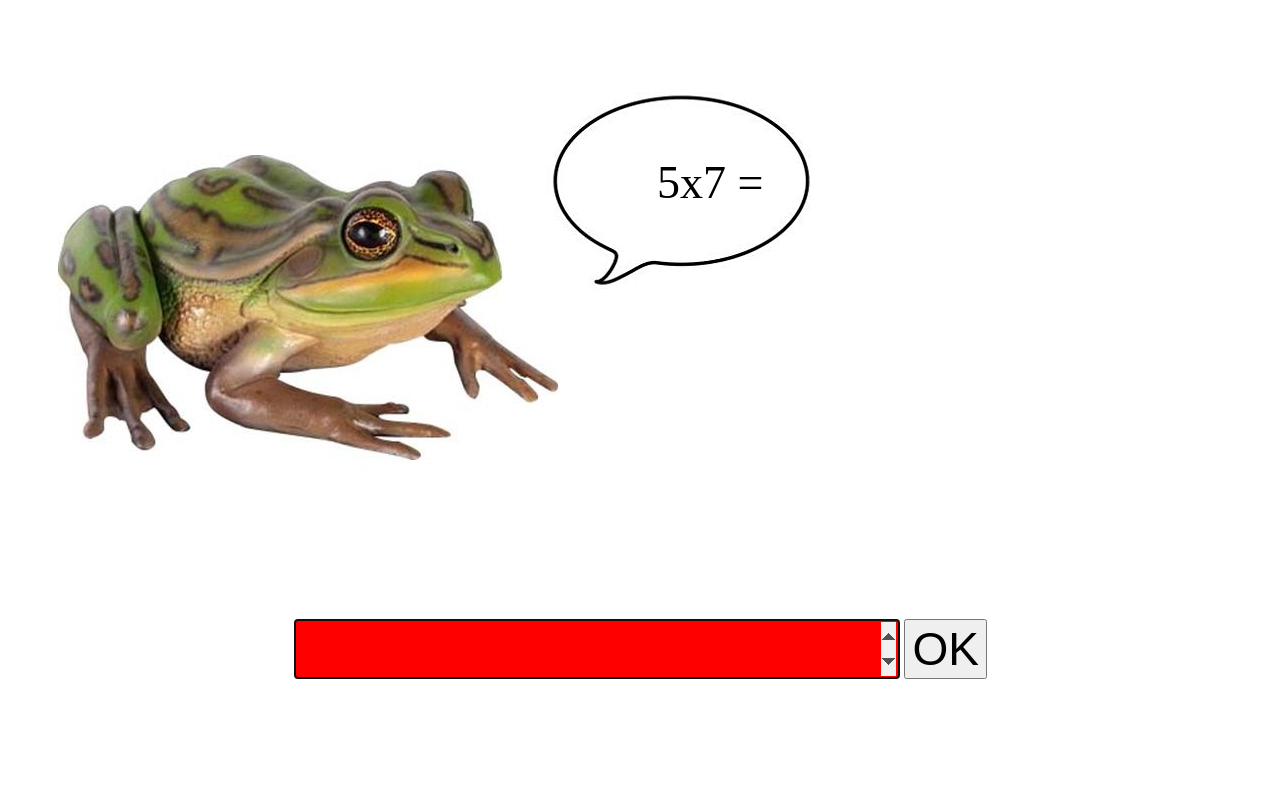
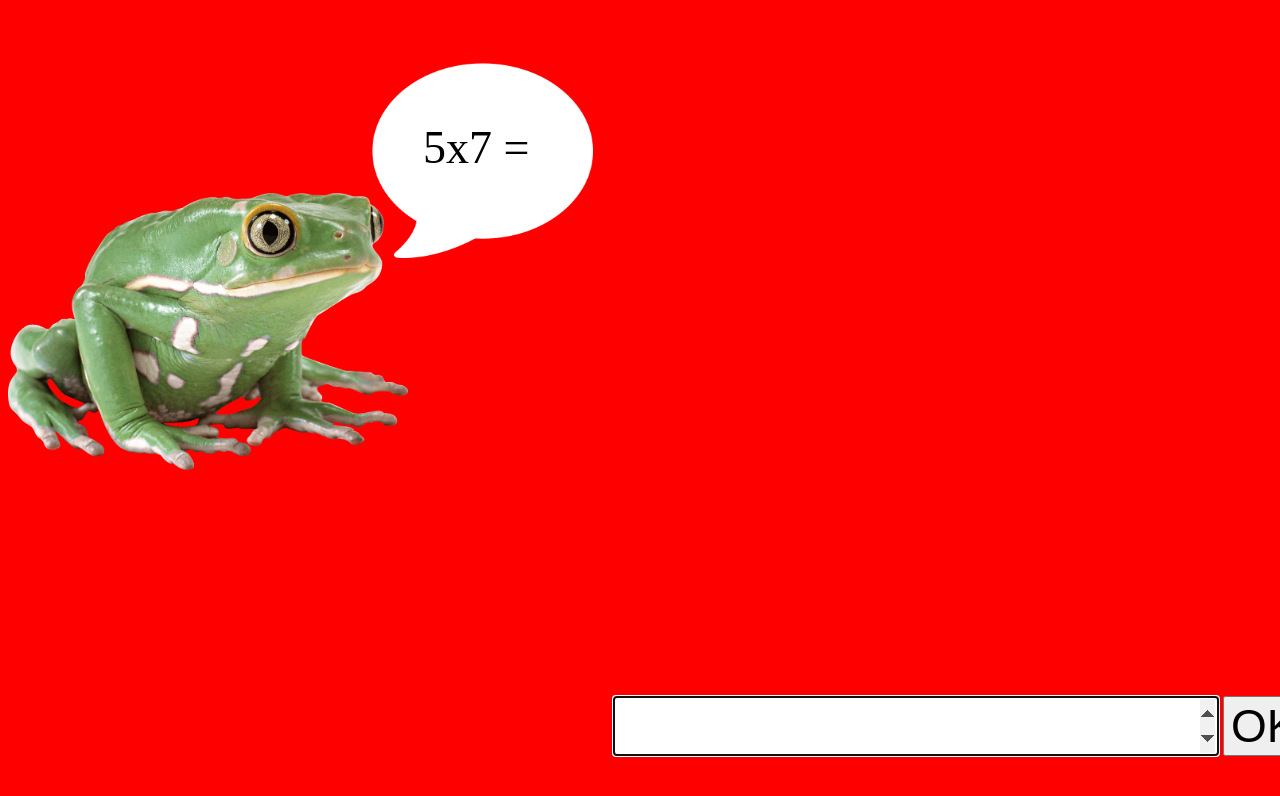
Before and after one commit to cdaugan/calculette, a plain HTML site: page index.html in a window 1280 px wide. Both pictures are taken after typing "5" into the empty fields and a click on the input "OK". Shown: the top 796 px of the page. Drawn offline with nearby package versions, Linux system fonts and the light colour scheme.

Commit message:
couleur du fond et sons

```diff
--- a/index.css
+++ b/index.css
@@ -12,20 +12,23 @@
 
 #bulle {
     position: relative;
-    top: -282px;
-    left: -108px;
+    top: -27px;
+    left: -40px;
+    width: 221px;
 }
 
 #question {
     position: relative;
-    top: -410px;
-    left: -314px;
+    top: -122px;
+    left: -214px;
     font-size: 46px;
 }
 
 
 #reponse-decor {
-    float: right;
+    position: relative;
+    top: 400px;
+    left: 50%;
 }
 
 input {
@@ -51,13 +54,27 @@ input {
 }
 
 #reponse {
-    background-color:white
+    background-color: white
 }
 
 #reponse.bonne {
-    background-color:green;
+    background-color: green;
 }
 
-#reponse.mauvaise{
+#reponse.mauvaise {
     background-color: red;
 }
+
+body.bonne {
+    background-color: green;
+}
+
+body.mauvaise {
+    background-color: red;
+}
+
+img.fond {
+    width: 400px;
+    top: 185px;
+    position: relative;
+}
--- a/index.html
+++ b/index.html
@@ -12,8 +12,8 @@
 
     <div class="frame">
         <div id="question-decor">
-            <img src="images/grenouille.jpg" />
-            <img src="images/bulle.jpg" class="flip-horizontally" id="bulle" />
+            <img class="fond" src="images/grenouille.png" />
+            <img src="images/bulle.png" id="bulle" />
             <span id="question">3x2 =</span>
         </div>
         <div id="score">21</div>
@@ -25,6 +25,9 @@
 
     </div>
 
+    <audio id="audio-bonne" src="sons/bonne.mp3"></audio>
+    <audio id="audio-mauvaise" src="sons/mauvaise.mp3"></audio>
+
 
 </body>
 
--- a/index.js
+++ b/index.js
@@ -39,10 +39,19 @@ $(function () {
     function afficherQuestion(question) {
         $('#question').text(question);
         $('#score').text(score);
-        $('#scorePourcent').text(nbQuestions == 0 ? '0% - #' : Math.floor((score/nbQuestions*100 )) + '% - #');
+        $('#scorePourcent').text(nbQuestions == 0 ? '0% - #' : Math.floor((score / nbQuestions * 100)) + '% - #');
     }
 
     let question = null;
+
+    function play(type) {
+        var audio = $('#audio-' + type)[0];
+        audio.play();
+        setTimeout(function () {
+            audio.pause();
+            audio.currentTime = 0;
+        }, 1000)
+    }
 
     function nouvelleQuestion() {
         question = genererQuestion();
@@ -56,14 +65,20 @@ $(function () {
         let reponse = $('#reponse').val();
         console.log('Ta réponse est ' + reponse);
         let bonneReponse = operations[question.operation].calcul(question.op1, question.op2);
-        $('#reponse').removeClass("bonne").removeClass("mauvaise");
         if (reponse == bonneReponse) {
             console.log('Bravo bonne réponse');
-            $('#reponse').addClass("bonne");
+            // $('#reponse').addClass("bonne");
+            $('body').removeClass("mauvaise");
+            $('body').addClass("bonne");
+            play("bonne") ;
+
             score++; // score = score + 1; score += 1;
         } else {
             console.log('Désolé, la bonne réponse était ' + bonneReponse);
-            $('#reponse').addClass("mauvaise");
+            // $('#reponse').addClass("mauvaise");
+            $('body').removeClass("bonne");
+            $('body').addClass("mauvaise");
+            play("mauvaise") ;
         }
         nbQuestions++;
         nouvelleQuestion();
@@ -71,4 +86,11 @@ $(function () {
 
     // Initialisation : première question
     nouvelleQuestion();
+
+    $("#bouton-bonne").on("click", function () {
+        play("bonne");
+    });
+    $("#bouton-mauvaise").on("click", function () {
+        play("mauvaise");
+    });
 })
```
Also changed, not shown: images/bulle.jpg (deleted), images/bulle.png (added), images/grenouille.jpg (deleted), images/grenouille.png (added), 3 other files.
